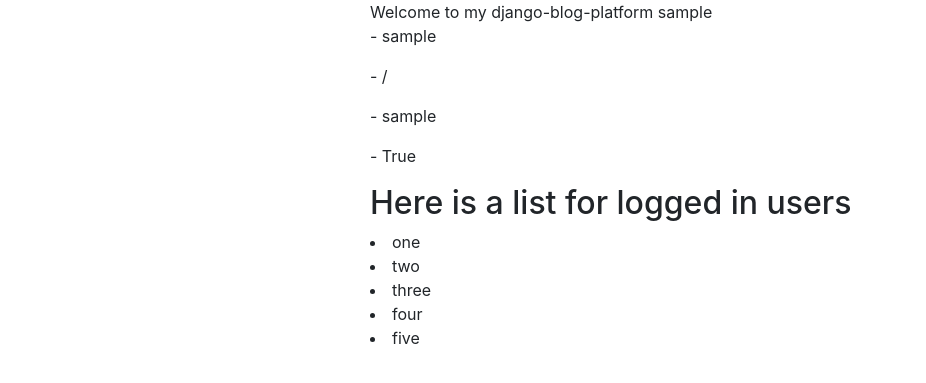
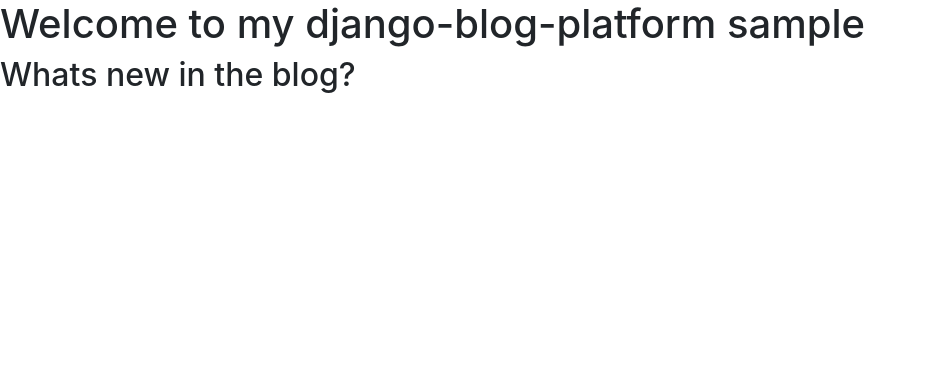
Before and after one commit to andybyers21/django-blog-platform, a Django app: page / in a window 1280 px wide. Shown: the part 56-439 px from the top of the page, without its empty margins (0-926 px from the left). Run offline with Django 3.2, Linux system fonts and the light colour scheme; the visitor is signed in with stand-in values (Sample User, id 1); data that the repository does not hold is empty; some libraries are stand-ins or nearby versions.

Commit message:
add blog_post arguments to list view

```diff
--- a/src/blog_posts/templates/blog_posts/list.html
+++ b/src/blog_posts/templates/blog_posts/list.html
@@ -5,8 +5,9 @@ Django Blogs
 {% endblock %}
 
 {% block content %}
+<div class="card-group">
     {% for object in object_list %}
-        <h3><li><a href="{{ object.get_absolute_url }}">{{ object.title }}</a></li></h3>
-        <p>{{ object.content }}</p>
+        {% include 'blog_posts/list-inline.html' with blog_post=object %}
     {% endfor %}
+</div>
 {% endblock %}
--- a/src/django_blog_platform/views.py
+++ b/src/django_blog_platform/views.py
@@ -1,14 +1,16 @@
 from django.http import HttpResponse
 from django.shortcuts import render
 from django.template.loader import get_template
+
 from .forms import ContactForm
+from blog_posts.models import BlogPost
 
 
 def home_page(request):
     username = request.user.username
     hometitle = f"Welcome to my django-blog-platform " + username
-    context = {"title": hometitle, "aList": [
-        "one", "two", "three", "four", "five"]}
+    qs = BlogPost.objects.all()[:5]
+    context = {"title": hometitle, 'blog_list': qs}
     return render(request, 'home.html', context)
 
 
--- a/src/templates/base.html
+++ b/src/templates/base.html
@@ -1,17 +1,14 @@
+<!doctype html>
+<html lang="en">
 {% include 'head.html' %}
 
 <body>
 
     {% include 'navbar.html' %}
 
-    <div class="container">
-        <div class="row">
-            <div class="col-6 mx-auto">
-                {% block content %}
-
-                {% endblock %}
-            </div>
-        </div>
+    <div class="<div class="row">
+        {% block content %}
+        {% endblock %}
     </div>
 
     {% include 'javascript.html' %}
--- a/src/templates/head.html
+++ b/src/templates/head.html
@@ -1,6 +1,3 @@
-<!doctype html>
-<html lang="en">
-
 <head>
     <!-- Required meta tags -->
     <meta charset="utf-8">
--- a/src/templates/home.html
+++ b/src/templates/home.html
@@ -8,24 +8,12 @@ Welcome
 
 {% comment %} These are django context processors {% endcomment %}
 
-{{ title }}
+<h1>{{ title }}</h1>
 
-<p> - {{ request.user }}</p>
+<h2> Whats new in the blog? </h2>
 
-<p> - {{ request.path }}</p>
-
-<p> - {{ user }}</p>
-
-<p> - {{user.is_authenticated }}</p>
-
-{% if user.is_authenticated %}
-
-<h2> Here is a list for logged in users </h2>
-
-    {% for a in aList %}
-        <li> {{ a }} </li>
+    {% for a in blog_list %}
+        {% include 'blog_posts/list-inline.html' with blog_post=a %}
     {% endfor %}
 
-{% endif %}
-
 {% endblock %}
```
Also changed, not shown: src/blog_posts/templates/blog_posts/list-inline.html (added, +8 -0 lines).
